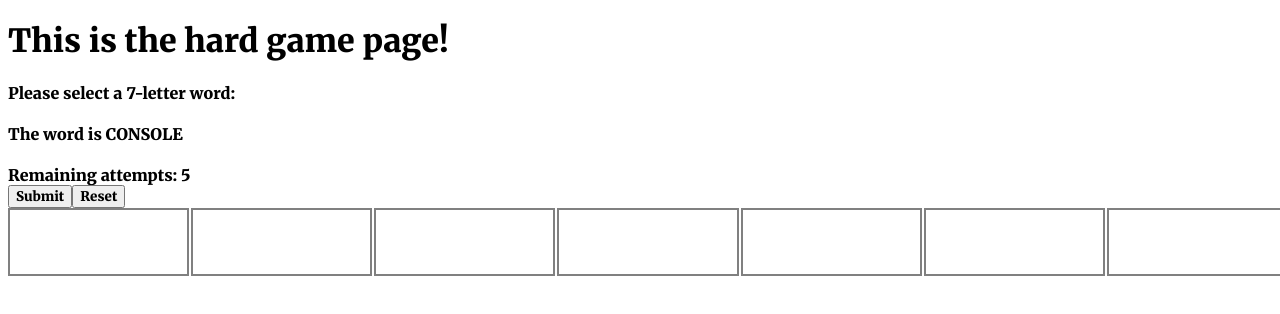
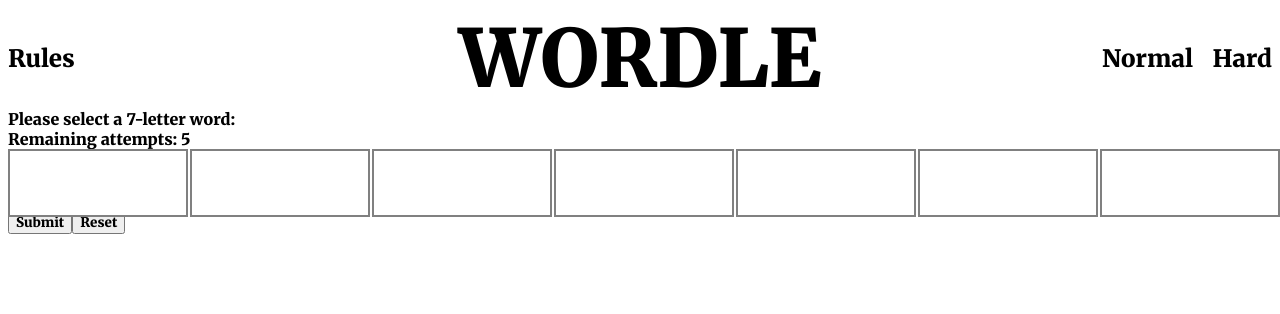
Before and after one commit to nice-to-meecha/CS5610_Project2_Wordle, a React (Vite) app: page /game/hard in a window 1280 px wide. Shown: the top 314 px of the page. Built offline with nearby package versions, Linux system fonts and the light colour scheme.

Commit message:
Start of navbar

```diff
--- a/src/css/Board.css
+++ b/src/css/Board.css
@@ -1,3 +1,3 @@
 .game-board {
-    position: absolute;
+    /* position: absolute; */
 }
--- a/src/css/Congrats.css
+++ /dev/null
@@ -1,11 +0,0 @@
-.congratulations-screen {
-    background-color: rgba(255, 255, 255, 0.5);
-    position: absolute;
-    top: 0%;
-    left: 0%;
-    width: 100%;
-    height: 100%;
-    display: flex;
-    justify-content: center;
-    align-items: center;
-}
--- /dev/null
+++ b/src/css/EndGame.css
@@ -0,0 +1,16 @@
+.end-game-container {
+    background-color: black;
+    color: white;
+    padding: 2% 5%;
+    border-radius: 10px;
+    position: absolute;
+    top: 5%;
+    /* left: 0%; */
+    transform: translateX(50%);
+    /* text-align: center; */
+    z-index: 1;
+}
+
+.end-game-text {
+    text-align: center;
+}
--- a/src/css/Global.css
+++ b/src/css/Global.css
@@ -1,3 +1,58 @@
 * {
     font-family: 'Merriweather', serif;
 }
+
+:root {
+    --navbar-height: 50px;
+}
+
+.navbar {
+    /* height: var(--navbar-height); */
+    /* height: fit-content; */
+    /* position: absolute;
+    top: 0%;
+    left: 0%; */
+    width: 100%;
+    display: grid;
+    /* align-items: center; */
+    grid-template-columns: 1fr 2fr 0.75fr 0.25fr;
+    grid-template-rows: 1fr;
+    grid-template-areas: "rules game-title normal-game hard-game";
+    align-items: center;
+}
+
+/* .body {
+    margin-top: var(--navbar-height);
+} */
+
+.navbar-button {
+    all: unset;
+    font-size: 3vh;
+    cursor: pointer;
+}
+
+.game-title {
+    grid-area: game-title;
+    font-size: 10vh;
+    /* flex-grow: 4; */
+    text-align: center;
+    /* text-decoration: none; */
+}
+
+.rules {
+    grid-area: rules;
+    /* flex-grow: 2; */
+}
+
+.normal-game {
+    grid-area: normal-game;
+    text-align: right;
+    /* flex-grow: 1; */
+}
+
+.hard-game {
+    grid-area: hard-game;
+    text-align: right;
+    margin-left: 10px;
+    /* flex-grow: 1; */
+}
--- a/src/main.jsx
+++ b/src/main.jsx
@@ -2,6 +2,7 @@
 import ReactDOM from "react-dom/client";
 // import App from "./App";
 // import "./index.css";
+import Layout from "./pages/Layout";
 import Welcome from "./pages/Welcome";
 import Rules from "./pages/Rules";
 import Game from "./pages/Game";
@@ -17,7 +18,7 @@
         <Routes>
           <Route
             path='/'
-            element={<Outlet />}
+            element={<Layout />}
           >
             <Route
               index
--- a/src/pages/Board.jsx
+++ b/src/pages/Board.jsx
@@ -1,5 +1,5 @@
 import React, { useEffect, useState, useContext } from "react";
-import Congrats from "./Congrats";
+import Congrats from "./EndGame";
 import { gameContext } from "./GameContext";
 import Guess from "./Row";
 import "../css/Board.css";
@@ -36,7 +36,6 @@
 
     return(<div className="game-board">
         {guessInputs}
-        {gameWon && <Congrats />}
     </div>)
 }
 
--- a/src/pages/Congrats.jsx
+++ /dev/null
@@ -1,8 +0,0 @@
-import React from "react";
-import "../css/Congrats.css";
-
-export default function Congrats(props) {
-    return (<div className="congratulations-screen">
-        Congrats! Would you like to play again?
-    </div>);
-}
--- /dev/null
+++ b/src/pages/EndGame.jsx
@@ -0,0 +1,17 @@
+import React, { useContext } from "react";
+import { gameContext } from "./GameContext";
+import "../css/EndGame.css";
+
+export default function EndGame(props) {
+    const { gameWon } = props;
+    const { targetWord } = useContext(gameContext);
+
+    return (<div className="end-game-container">
+
+            { gameWon
+                ? "Congrats! Would you like to play again?"
+                : `The word was ${targetWord}. Better luck next time!`
+            }
+
+    </div>);
+}
--- a/src/pages/Game.jsx
+++ b/src/pages/Game.jsx
@@ -1,6 +1,6 @@
 import React, { useState, useEffect, useContext } from "react";
 import Board from "./Board";
-import Congrats from "./Congrats";
+import EndGame from "./EndGame";
 import { gameContext } from "./GameContext";
 import "../css/Game.css";
 
@@ -43,6 +43,7 @@
     const { numGuesses, wordList, wordLength } = globalValues.difficultyValues[difficulty];
     const [ attempts, setAttempts ] = useState(0);
     const [ boardKey, setBoardKey ] = useState(true);
+    const [ endGame, setEndGame ] = useState(false);
 
     useEffect(() => {
         selectWord();
@@ -55,6 +56,7 @@
                 const words = data.split("\n").map(word => word.trim());
                 const i = Math.round(Math.random() * (words.length - 1));
                 setTargetWord(words[i].toUpperCase());
+                // console.log(words[i].toUpperCase());
             });
     }
 
@@ -78,14 +80,27 @@
         setGameWon(false);
     }
 
+    useEffect(() => {
+        if (gameWon || attempts >= numGuesses) {
+            setEndGame(true);
+        }
+    }, [gameWon, attempts])
+
     return (<div>
-        <h1>This is the {difficulty} game page!</h1>
+        {endGame && <EndGame gameWon={gameWon} />}
         <div>Please select a {wordLength}-letter word:</div>
-        <h4>The word is {targetWord}</h4>
         <div>Remaining attempts: {numGuesses - attempts}</div>
+        <div className="board-container">
+            <Board
+                attempts={attempts}
+                difficulty={difficulty}
+                wordLength={wordLength}
+                key={boardKey}
+            />
+        </div>
         <button
             onClick={checkAttempt}
-            disabled={gameWon || attempts >= numGuesses }
+            disabled={endGame}
         >
             Submit
         </button>
@@ -94,14 +109,6 @@
         >
             Reset
         </button>
-        <div className="board-container">
-            <Board
-                attempts={attempts}
-                difficulty={difficulty}
-                wordLength={wordLength}
-                key={boardKey}
-            />
-        </div>
     </div>);
 }
 
--- a/src/pages/Layout.jsx
+++ b/src/pages/Layout.jsx
@@ -1,8 +1,12 @@
-import React from 'react';
-import { Outlet } from 'react-router-dom'
+import React from "react";
+import { Outlet } from "react-router-dom";
+import NavBar from "./NavBar";
 
 function Layout() {
-    return(<Outlet />);
+    return(<div>
+        <NavBar />
+        <Outlet />
+    </div>);
 }
 
 export default Layout;
--- /dev/null
+++ b/src/pages/NavBar.jsx
@@ -0,0 +1,41 @@
+import React from "react";
+import { Link } from "react-router-dom";
+
+export default function NavBar(props) {
+    return (<div className="navbar">
+        {/* <nav> */}
+        <div className="rules">
+            <Link
+                className="navbar-button"
+                to="/rules"
+            >
+                Rules
+            </Link>
+        </div>
+        <div className="game-title">
+            <Link
+                className="navbar-button game-title"
+                to="/"
+            >
+                WORDLE
+            </Link>
+        </div>
+        <div className="normal-game">
+            <Link
+                className="navbar-button"
+                to="/game/normal"
+            >
+                Normal
+            </Link>
+        </div>
+        <div className="hard-game">
+            <Link
+                className="navbar-button"
+                to="/game/hard"
+            >
+                Hard
+            </Link>
+        </div>
+        {/* </nav> */}
+    </div>)
+}
--- a/src/pages/Welcome.jsx
+++ b/src/pages/Welcome.jsx
@@ -21,7 +21,7 @@
 
 function Welcome() {
     return (<div>
-        <h1>Wordle</h1>
+        <h1>WORDLE</h1>
         <div>
             <Link to='/rules'>Rules</Link>
         </div>
```
